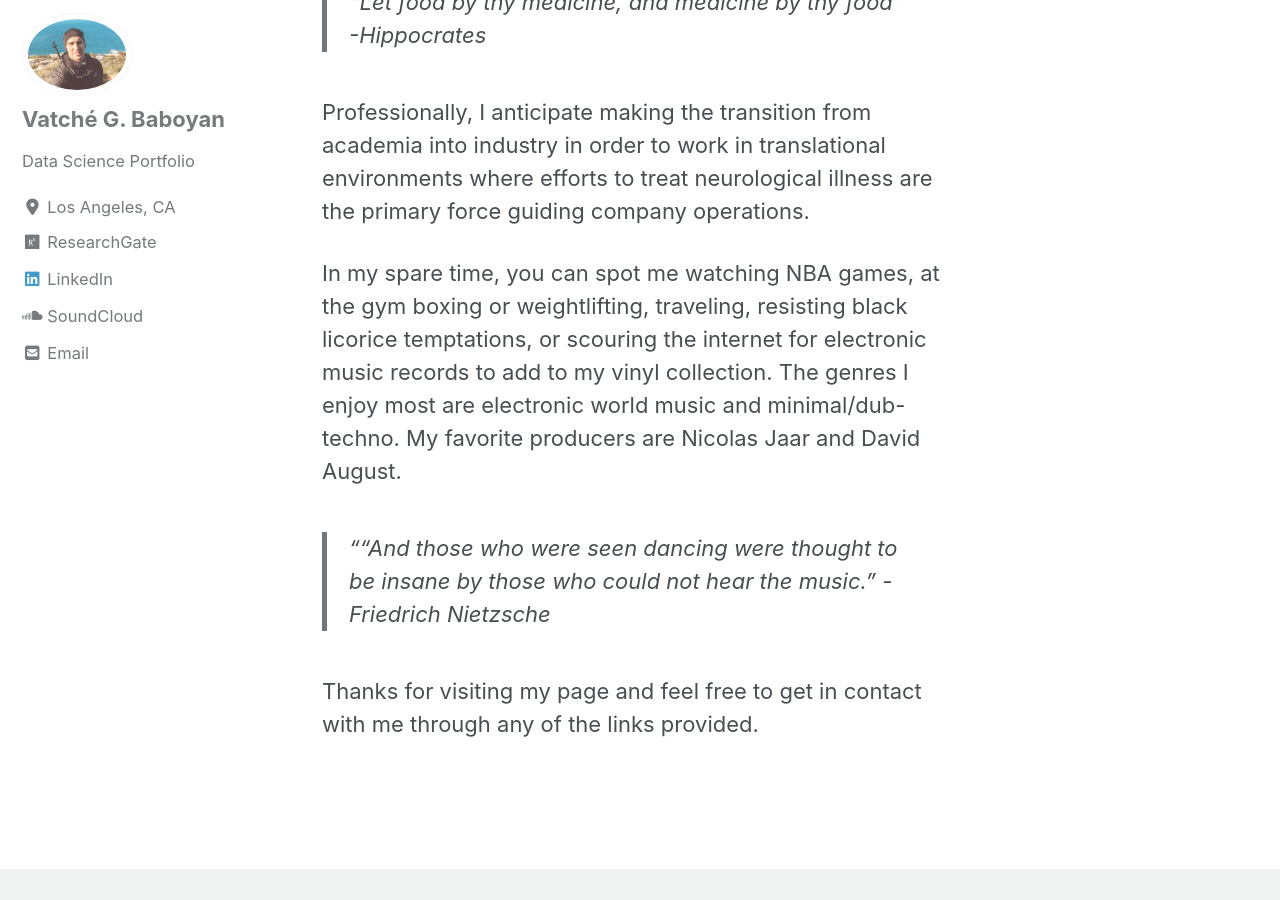
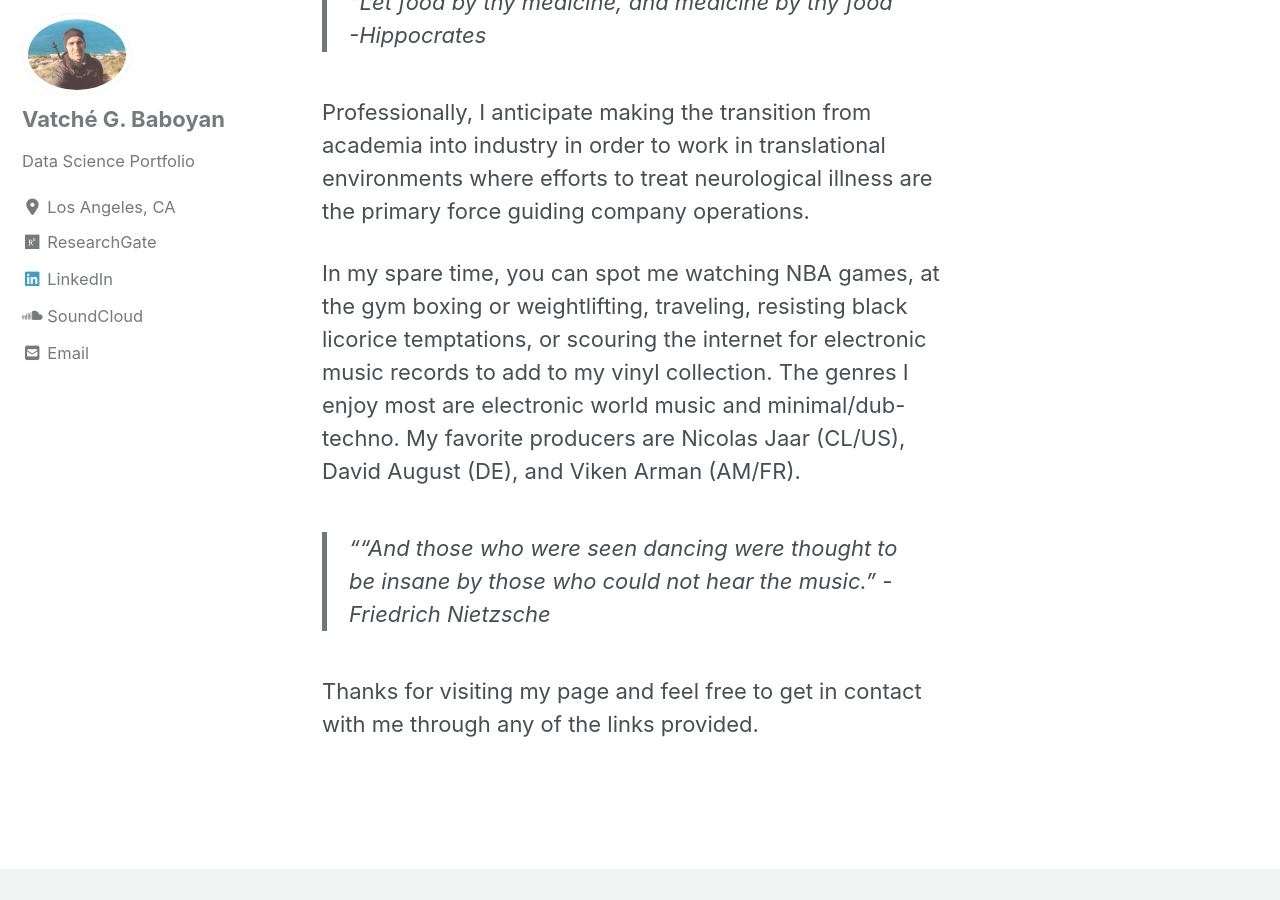
Before and after one commit to vbaboyan/vbaboyan.github.io, a Jekyll site: the page built from _pages/about.md, in a window 1280 px wide and 900 px high, scrolled down 1243 px. Built offline with Jekyll 4.4.1, drawn with Linux system fonts in a browser that asks for light colours; cached includes are drawn as plain includes; nearby versions of some CDN libraries.

Commit message:
about me

```diff
--- a/_pages/about.md
+++ b/_pages/about.md
@@ -9,7 +9,7 @@ I'm a graduate student currently pursuing a research doctorate in Cognitive Neur
 
 Professionally, I anticipate making the transition from academia into industry in order to work in translational environments where efforts to treat neurological illness are the primary force guiding company operations.
 
-In my spare time, you can spot me watching NBA games, at the gym boxing or weightlifting, traveling, resisting black licorice temptations, or scouring the internet for electronic music records to add to my vinyl collection. The genres I enjoy most are electronic world music and minimal/dub-techno. My favorite producers are Nicolas Jaar and David August.
+In my spare time, you can spot me watching NBA games, at the gym boxing or weightlifting, traveling, resisting black licorice temptations, or scouring the internet for electronic music records to add to my vinyl collection. The genres I enjoy most are electronic world music and minimal/dub-techno. My favorite producers are Nicolas Jaar (CL/US), David August (DE), and Viken Arman (AM/FR).
 
 >"“And those who were seen dancing were thought to be insane by those who could not hear the music.” - Friedrich Nietzsche
 
```
